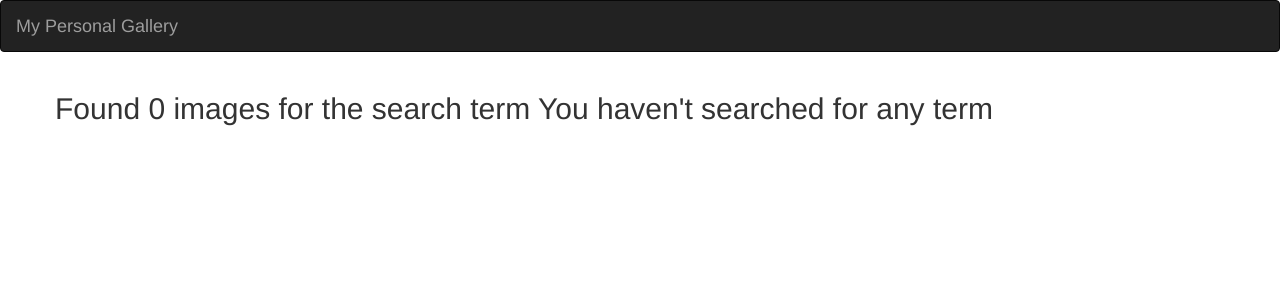
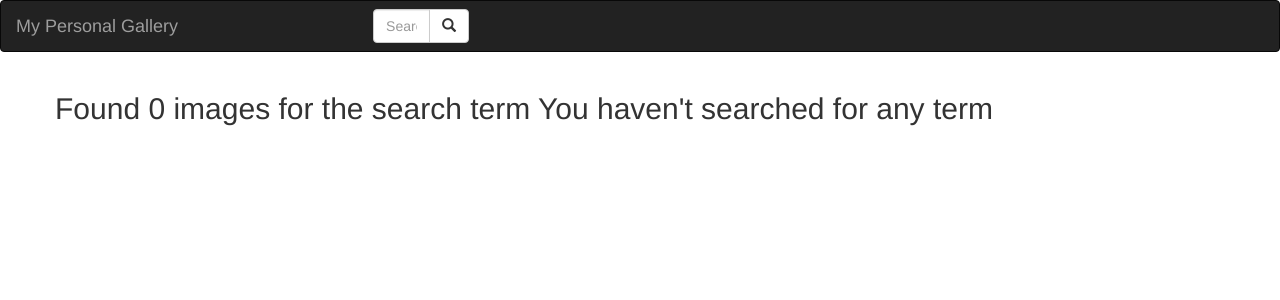
Before and after one commit to samoluoch/photos, a Django app: page /search/ in a window 1280 px wide. Shown: the top 300 px of the page. Run offline with Django 3.2, Linux system fonts and the light colour scheme; some libraries are stand-ins or nearby versions.

Commit message:
created the search button that users input their search terms

```diff
--- a/photos/templates/navbar.html
+++ b/photos/templates/navbar.html
@@ -10,7 +10,21 @@
   <div class="container-fluid">
     <div class="navbar-header">
       <a class="navbar-brand" href="{% url 'welcome' %}">My Personal Gallery</a>
+<!-- Adding a search form  -->
+      <div class="col-sm-4 col-md-4 navbar-right">
 
+        <form class="navbar-form" role="search" action="{% url 'search_results' %}">
+
+          <div class="input-group">
+            <input type="text" class="form-control" placeholder="Search Image" name="image">
+            <div class="input-group-btn">
+              <button class="btn btn-default" type="submit"><i class="glyphicon glyphicon-search"></i></button>
+            </div>
+          </div>
+
+        </form>
+      </div>
+      <!-- search form end -->
 
     </div>
   </div>
```
